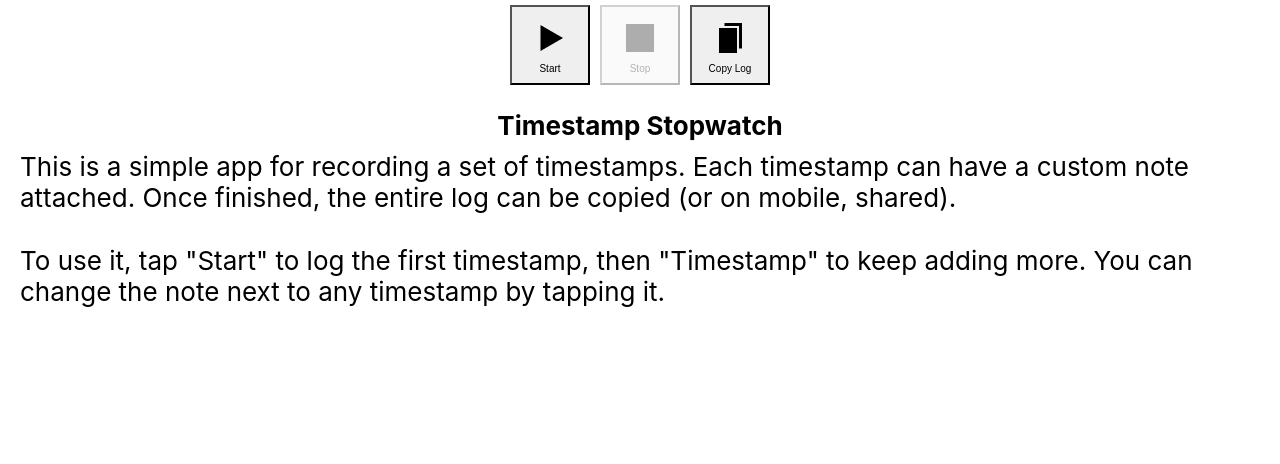
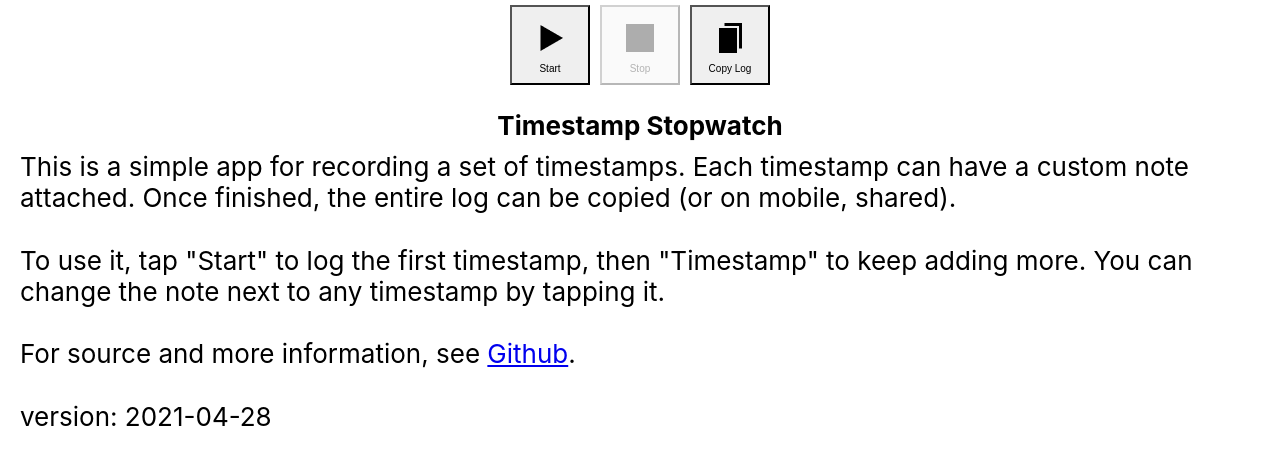
Before and after one commit to joe-trellick/timestamp-stopwatch-react, a React (Create React App) app: page / in a window 1280 px wide. Shown: the top 464 px of the page. Built offline with nearby package versions, Linux system fonts and the light colour scheme.

Commit message:
Add version date and github link

```diff
--- a/src/App.js
+++ b/src/App.js
@@ -5,7 +5,7 @@ function App() {
   return (
     <div className="App">
       <header className="App-header">
-        <Stopwatch />
+        <Stopwatch version="2021-04-28" />
       </header>
     </div>
   );
--- a/src/Stopwatch.js
+++ b/src/Stopwatch.js
@@ -132,6 +132,10 @@ class Stopwatch extends React.Component {
                             To use it, tap "Start" to log the first timestamp,
                             then "Timestamp" to keep adding more. You can
                             change the note next to any timestamp by tapping it.
+                            <br/><br/>
+                            For source and more information, see <a href="https://github.com/joehughes/timestamp-stopwatch-react">Github</a>.
+                            <br/><br/>
+                            version: {this.props.version}
                         </div>
                     </div>
                 }
```
